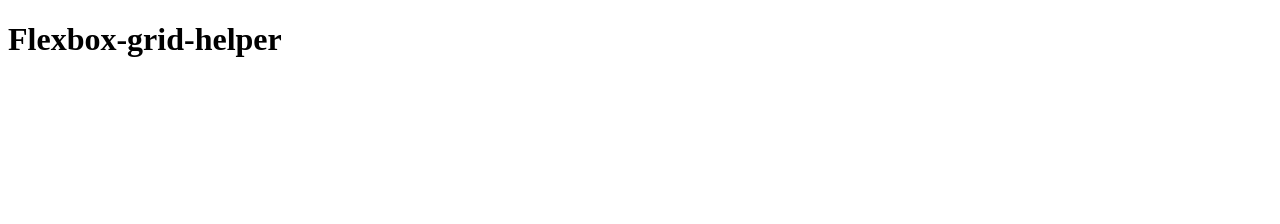
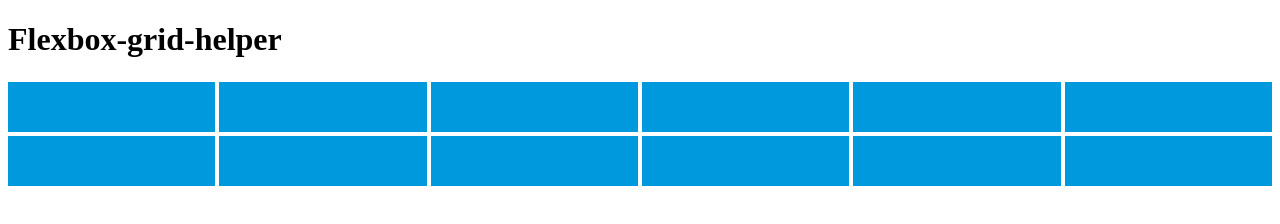
Before and after one commit to vascorebolo/flexbox-grid-helper, a website: page index.html in a window 1280 px wide. Drawn offline with Linux system fonts and the light colour scheme.

```diff
--- a/main.scss
+++ b/main.scss
@@ -1,4 +1,4 @@
-@import 'dist/flexbox-grid-helper';
+@import 'flexbox-grid-helper';
 
 $blue: #09d;
 
```
Also changed, not shown: images/example-4.gif (added), images/example1.png, images/example2.png, images/example3.png (added), main.css, readme.md, 1 other file.
